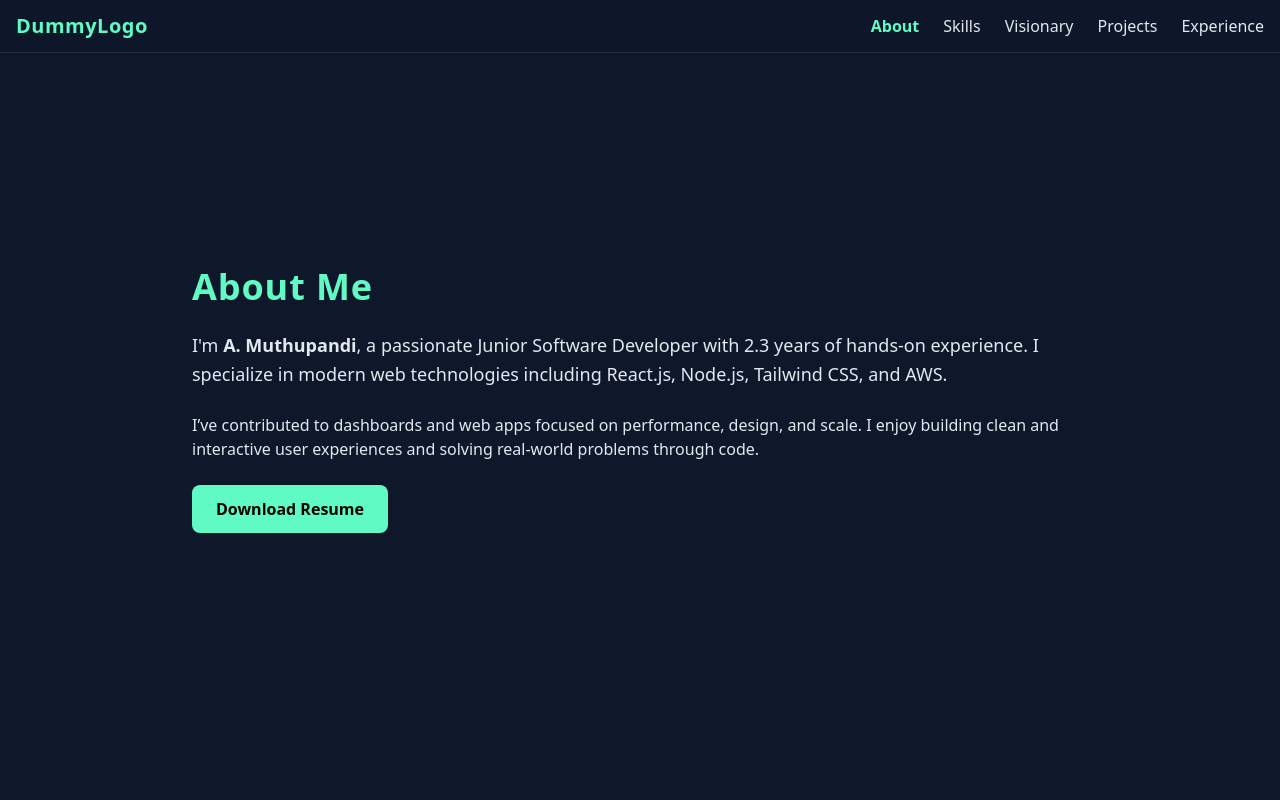
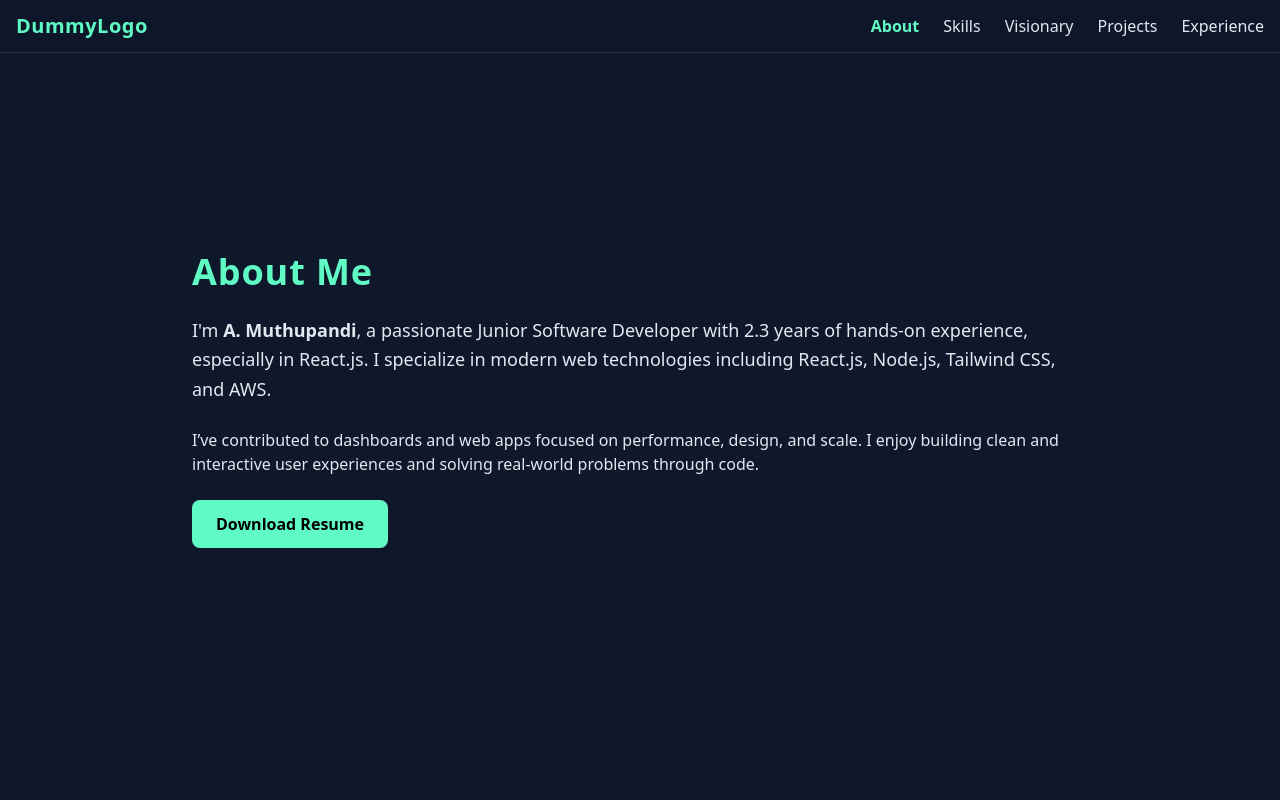
Before and after one commit to Muthu-amu/portfolio, a React (Vite) app: page / in a window 1280 px wide. Shown: the top 800 px of the page. Built offline with nearby package versions, Linux system fonts and the light colour scheme.

Commit message:
About updated

```diff
--- a/src/components/About.jsx
+++ b/src/components/About.jsx
@@ -6,7 +6,7 @@ const About = () => {
 
         <p className="text-lg leading-relaxed">
           I'm <strong>A. Muthupandi</strong>, a passionate Junior Software Developer with 2.3 years of hands-on
-          experience. I specialize in modern web technologies including React.js, Node.js, Tailwind CSS, and AWS.
+          experience, especially in React.js. I specialize in modern web technologies including React.js, Node.js, Tailwind CSS, and AWS.
         </p>
 
         <p className="text-base">
```
